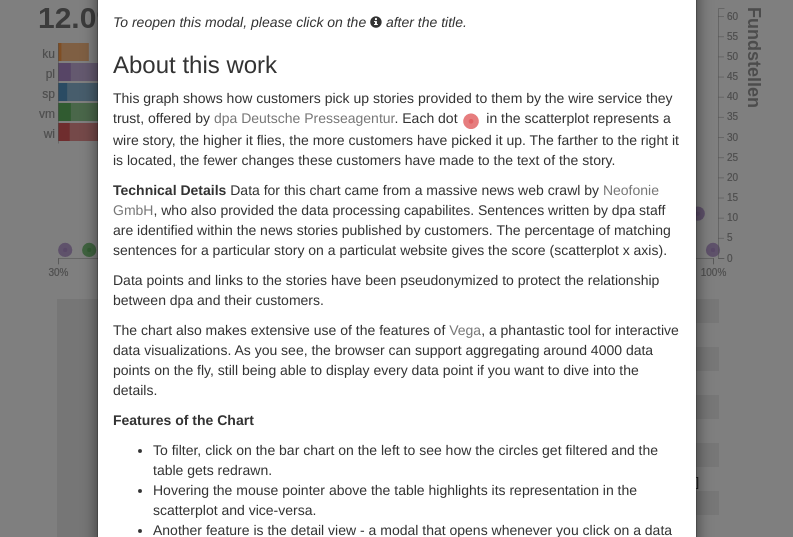
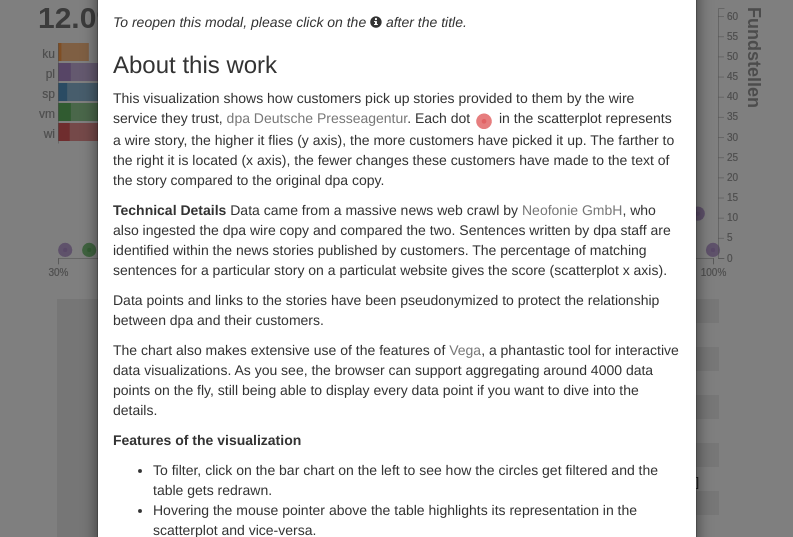
Before and after one commit to martinvirtel/newsstream-baellebad-demo, a plain HTML site: page index.html in a window 1280 px wide. Shown: the part 91-628 px from the top of the page, without its empty margins (243-1036 px from the left). Drawn offline with Linux system fonts and the light colour scheme; no server answers.

Commit message:
clarifications

```diff
--- a/index.html
+++ b/index.html
@@ -31,14 +31,13 @@
 
                         <p><i>To reopen this modal, please click on the <span class="small glyphicon glyphicon-info-sign" aria-hidden="true"></span> after the title.</i></p>
 
-                        <h3>About this work</h3><p>This graph shows how customers pick up stories provided to them by the wire service they trust, offered by <a href="https://www.dpa.com">dpa Deutsche Presseagentur</a>.  Each dot <img style="vertical-align: center" src="images/ball.png"> in the scatterplot represents a wire story, the higher it flies, the more customers have picked it up. The farther to the right it is located, the fewer changes these customers have made to the text of the story.
-
-                                </p><p><b>Technical Details</b> Data for this chart came from a massive news web crawl by <a href="https://www.neofonie.de/">Neofonie GmbH</a>, who also provided the data processing capabilites. Sentences written by dpa staff are identified within the news stories published by customers. The percentage of matching sentences for a particular story on a particulat website gives the score (scatterplot x axis).</p>
+                        <h3>About this work</h3><p>This visualization shows how customers pick up stories provided to them by the wire service they trust, <a href="https://www.dpa.com">dpa Deutsche Presseagentur</a>.  Each dot <img style="vertical-align: center" src="images/ball.png"> in the scatterplot represents a wire story, the higher it flies (y axis), the more customers have picked it up. The farther to the right it is located (x axis), the fewer changes these customers have made to the text of the story compared to the original dpa copy. </p>
+                        <p><b>Technical Details</b> Data came from a massive news web crawl by <a href="https://www.neofonie.de/">Neofonie GmbH</a>, who also ingested the dpa wire copy and compared the two. Sentences written by dpa staff are identified within the news stories published by customers. The percentage of matching sentences for a particular story on a particulat website gives the score (scatterplot x axis).</p>
 <p>
 Data points and links to the stories have been pseudonymized to protect the relationship between dpa and their customers.
 </p>
 <p>The chart also makes extensive use of the features of <a href="https://vega.github.io/vega/">Vega</a>, a phantastic tool for interactive data visualizations. As you see, the browser can support aggregating around 4000 data points on the fly, still being able to display every data point if you want to dive into the details.</p>
-</p>                <p><b>Features of the Chart</b>
+</p>                <p><b>Features of the visualization</b>
 <ul>
     <li>To filter, click on the bar chart on the left to see how the circles get filtered and the table gets redrawn.</li>
     <li>Hovering the mouse pointer above the table highlights its representation in the scatterplot and vice-versa.</li>
```
